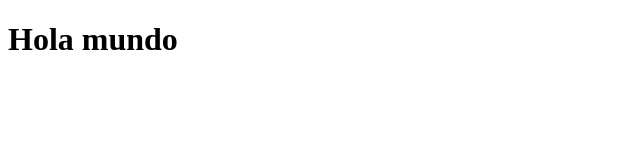
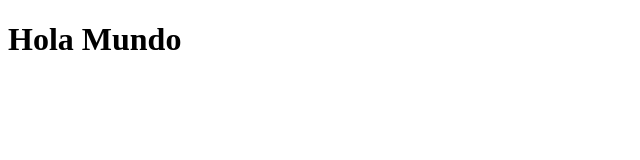
Before and after one commit to MalvoJDG/Fina-Devops, a website: page index.html in a window 1280 px wide. Shown: the full height of the page, 0-640 px from the left. Drawn offline with Linux system fonts and the light colour scheme.

Commit message:
terminado

```diff
--- a/index.html
+++ b/index.html
@@ -6,6 +6,6 @@
     <title>Final-Malvin Jimenez</title>
 </head>
 <body>
-    <h1>Hola mundo</h1>
+    <h1>Hola Mundo</h1>
 </body>
 </html>
```
Also changed, not shown: index.test.js (added, +7 -0 lines), package.json (added, +23 -0 lines), .github/workflows/test.yml (added), 3 other files.
